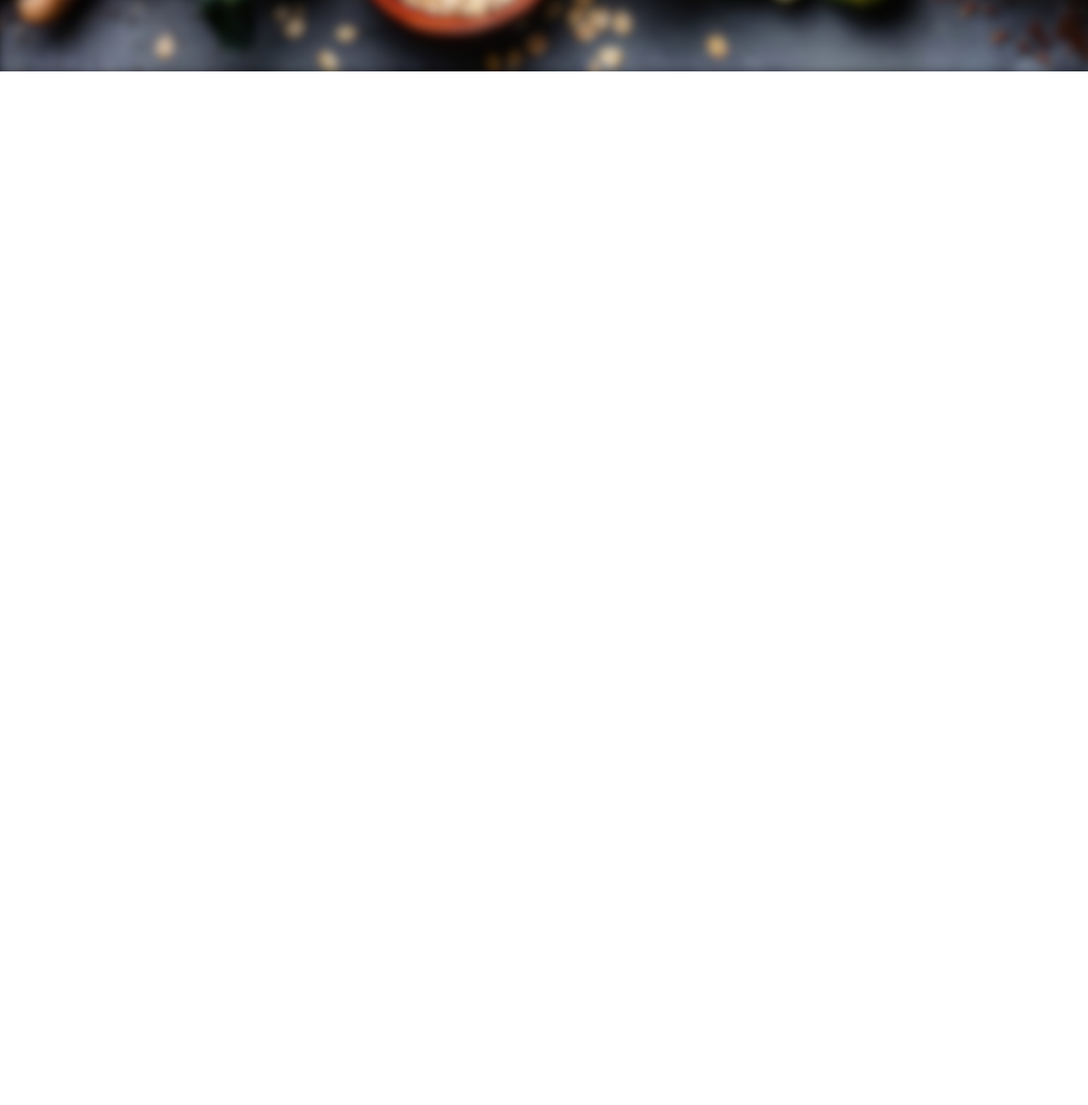
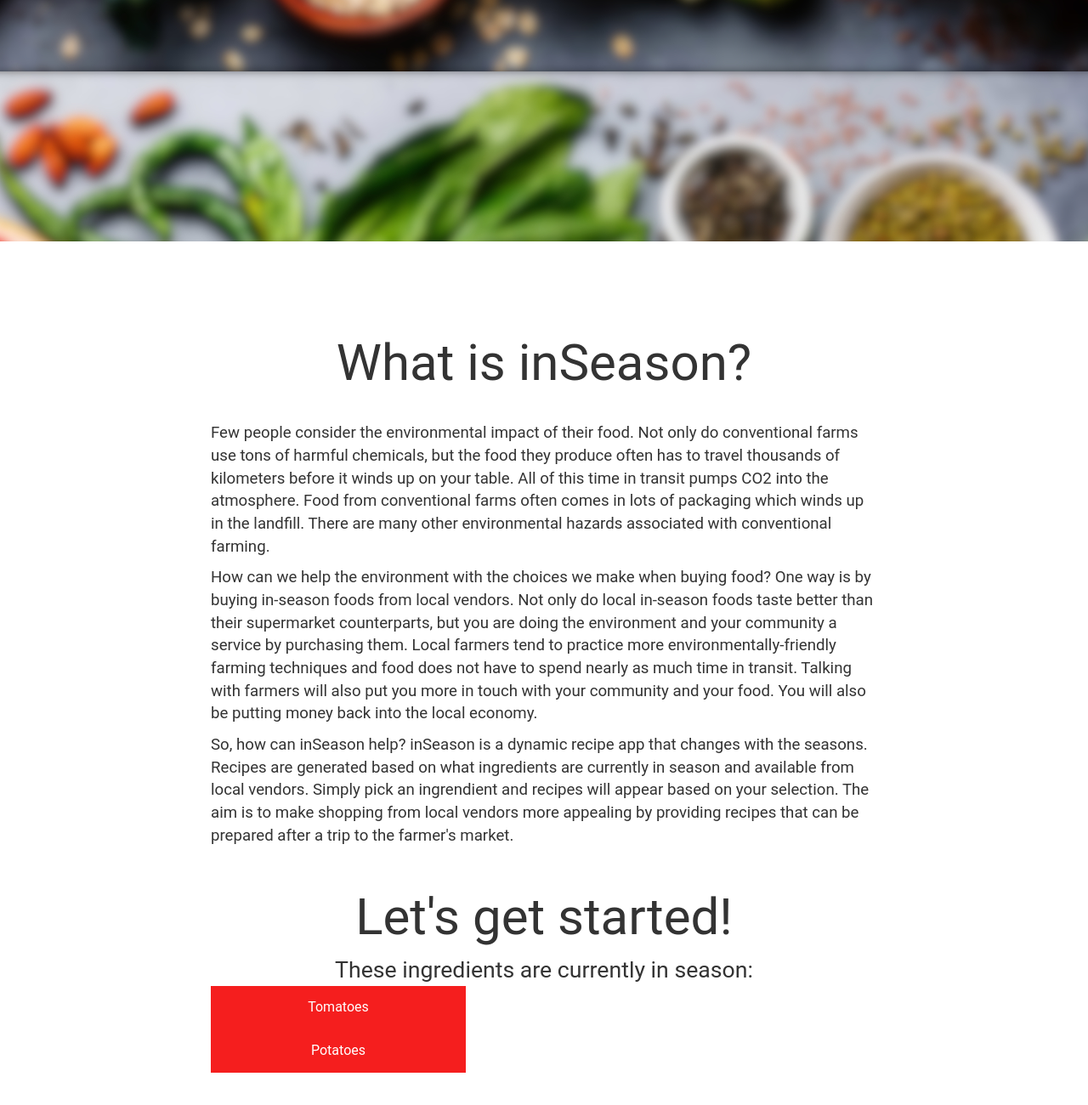
Before and after one commit to jTendeck/comp1930proj, a plain HTML site: page public/html/index.html in a window 1280 px wide. Shown: the part 716-2016 px from the top of the page at 85% size. Before the commit the page ends 800 px from the top, so only its background shows below. Drawn offline with nearby package versions, Linux system fonts and the light colour scheme.

Commit message:
Added landing page

```diff
--- a/public/css/index.css
+++ b/public/css/index.css
@@ -9,8 +9,13 @@
 
 		.titleContainer {
 			width: 100%;
-			height: 100%;
-
+			height: 100vh;
+			margin-bottom: 200px;
+			display: flex;
+			justify-content: center;
+			align-items: center;
+			text-align: center;
+			text-shadow: 0 0 50px black;
 		}
 
 		.title {
@@ -20,4 +25,86 @@
  			margin-bottom: 10px;
  			transition:all 0.3s ease;
  			margin: 0 auto;
+ 			font-size: 45pt;
  		}
+
+ 		.textTitle {
+ 			font-weight: 400;
+ 			margin-bottom: 10px;
+ 			transition:all 0.3s ease;
+ 			margin: 0 auto;
+ 			font-size: 45pt;
+ 		}
+
+ 		.textTitle2 {
+ 			font-weight: 400;
+ 			font-size: 20pt;
+ 			margin-bottom: 10px;
+ 			margin-top: 20px;
+ 			transition:all 0.3s ease;
+ 			margin: 0 auto;
+ 		}
+
+ 		.logo {
+ 			font-size: 90pt;
+ 		}
+
+ 		.textContainer {
+ 			width: 100%
+ 			font-size: 45pt;
+ 			background-color: white;
+ 			display: flex;
+ 			padding: 100px 80px 50px;
+ 			display: flex;
+			align-content: center;
+			justify-content: center;
+			flex-direction: column;
+			transition:all 0.3s ease;
+ 		}
+
+ 		.textInner {
+ 			width: 70%;
+ 			margin: 0 auto;
+ 			font-size: 14pt;
+ 			display: flex;
+			flex-direction: column;
+			transition:all 0.3s ease;
+ 		}
+
+ 		.textBody {
+ 			margin-bottom: 30px;
+ 		}
+
+ 		#tomatoButton {
+  			text-align: center;
+  			float: left;
+  			padding: 14px 22px;
+  			width: 300px;
+  			background-color: rgb(245, 30, 30);
+  			color: white;
+  			text-decoration: none;
+  			font-size: 12pt;
+  			transition:all 0.3s ease;
+  			display: inline-block;
+		}
+
+		#tomatoButton:hover {
+  			background-color: rgb(255, 116, 116);
+		}
+
+		#potatoButton {
+  			text-align: center;
+  			float: left;
+  			padding: 14px 22px;
+  			width: 300px;
+  			background-color: rgb(245, 30, 30);
+  			color: white;
+  			text-decoration: none;
+  			font-size: 12pt;
+  			transition:all 0.3s ease;
+  			display: inline-block;
+		}
+
+		#potatoButton:hover {
+  			background-color: rgb(255, 116, 116);
+		}
--- a/public/css/recipes.css
+++ b/public/css/recipes.css
@@ -32,7 +32,7 @@
   			display: none;
 		}
 
-/*		#nutriButton {
+		#tomatoButton {
   			text-align: center;
   			float: left;
   			padding: 14px 22px;
@@ -45,9 +45,26 @@
   			display: inline-block;
 		}
 
-		#nutriButton:hover {
+		#tomatoButton:hover {
   			background-color: rgb(255, 116, 116);
-		}	*/
+		}
+
+		#potatoButton {
+  			text-align: center;
+  			float: left;
+  			padding: 14px 22px;
+  			width: 300px;
+  			background-color: rgb(245, 30, 30);
+  			color: white;
+  			text-decoration: none;
+  			font-size: 12pt;
+  			transition:all 0.3s ease;
+  			display: inline-block;
+		}
+
+		#potatoButton:hover {
+  			background-color: rgb(255, 116, 116);
+		}
 
 		body {
 			margin: 0;
--- a/public/html/index.html
+++ b/public/html/index.html
@@ -13,17 +13,39 @@
 
 <body>
 <div class="titleContainer">
-	<div class="title">Welcome to inSeason.
 
-	<br><br>
+	<div class="title">Welcome to
+		<br>
+		<div class="logo"><span href="#home"><span class="logoFirstWord">in<b>Season</b></span></div>
+
+	</div>
+
+
+</div>
+
+<div class="textContainer">
+	<div class="textInner">
+		<div class="textTitle">What is inSeason?</div>
+		<br>
+		<div class="textBody"><p>Few people consider the environmental impact of their food. Not only do conventional farms use tons of harmful chemicals, but the food they produce often has to travel thousands of kilometers before it winds up on your table. All of this time in transit pumps CO2 into the atmosphere. Food from conventional farms often comes in lots of packaging which winds up in the landfill. There are many other environmental hazards associated with conventional farming.</p>
+			<p>How can we help the environment with the choices we make when buying food? One way is by buying in-season foods from local vendors. Not only do local in-season foods taste better than their supermarket counterparts, but you are doing the environment and your community a service by purchasing them. Local farmers tend to practice more environmentally-friendly farming techniques and food does not have to spend nearly as much time in transit. Talking with farmers will also put you more in touch with your community and your food. You will also be putting money back into the local economy.</p>
+			<p>So, how can inSeason help? inSeason is a dynamic recipe app that changes with the seasons. Recipes are generated based on what ingredients are currently in season and available from local vendors. Simply pick an ingrendient and recipes will appear based on your selection. The aim is to make shopping from local vendors more appealing by providing recipes that can be prepared after a trip to the farmer's market.</p>
+	</div>
+	<div class="textTitle">Let's get started!</div>
+<div class="textTitle2">These ingredients are currently in season:</div>
+<div id="tomatoButton">Tomatoes</div>
+<div id="potatoButton">Potatoes</div>
+</div>
+
+</body>
+</html>
+
+
+<!-- 	<br><br>
 	<div id="potatoButton">Click for potato recipes.</div>
 	<br>
 	<div id="tomatoButton">Click for tomato recipes.</div>
 	<br><br>
 	<div id="login">Click to login</div>
 	<br>
-	<div id="welcome">Hello, XXXXX!</div>
-	</div>
-</div>
-</body>
-</html>
+	<div id="welcome">Hello, XXXXX!</div> -->
```
Also changed, not shown: public/html/recipe-list.html (+0 -1 lines).
